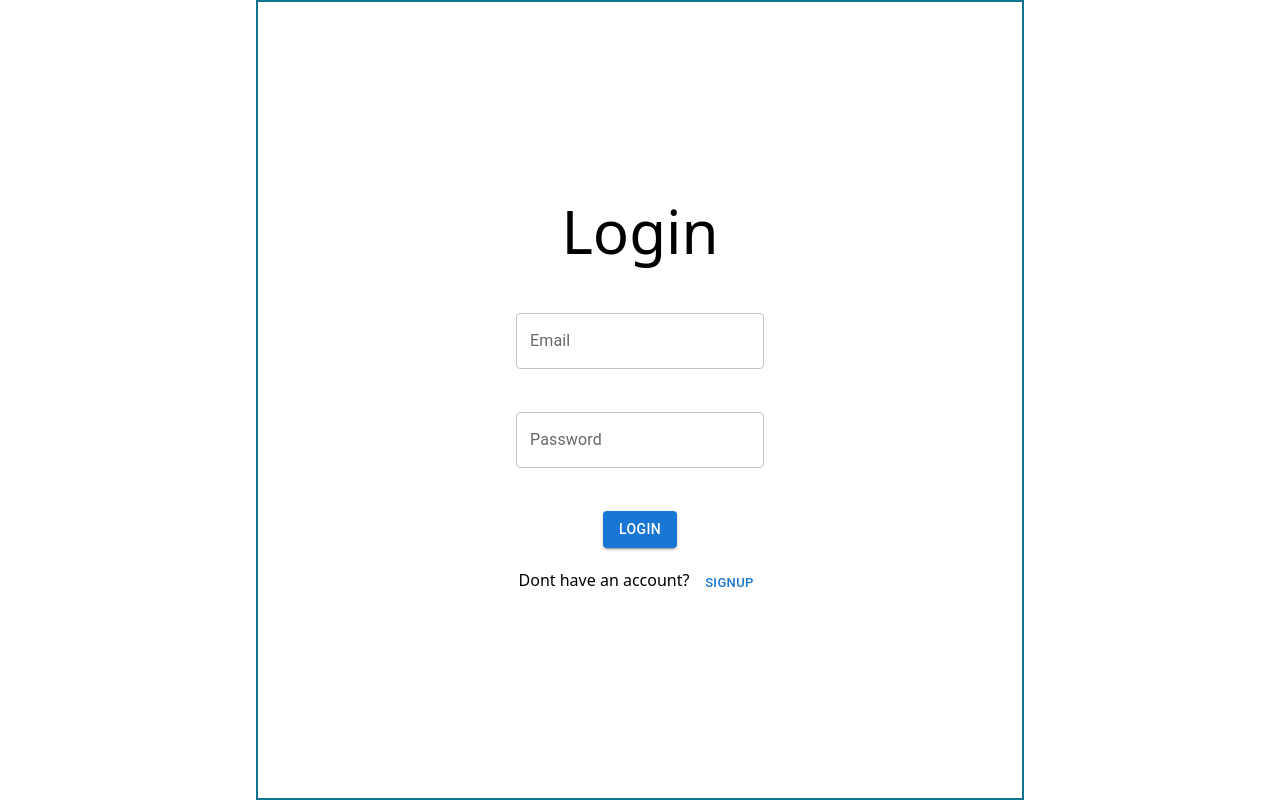
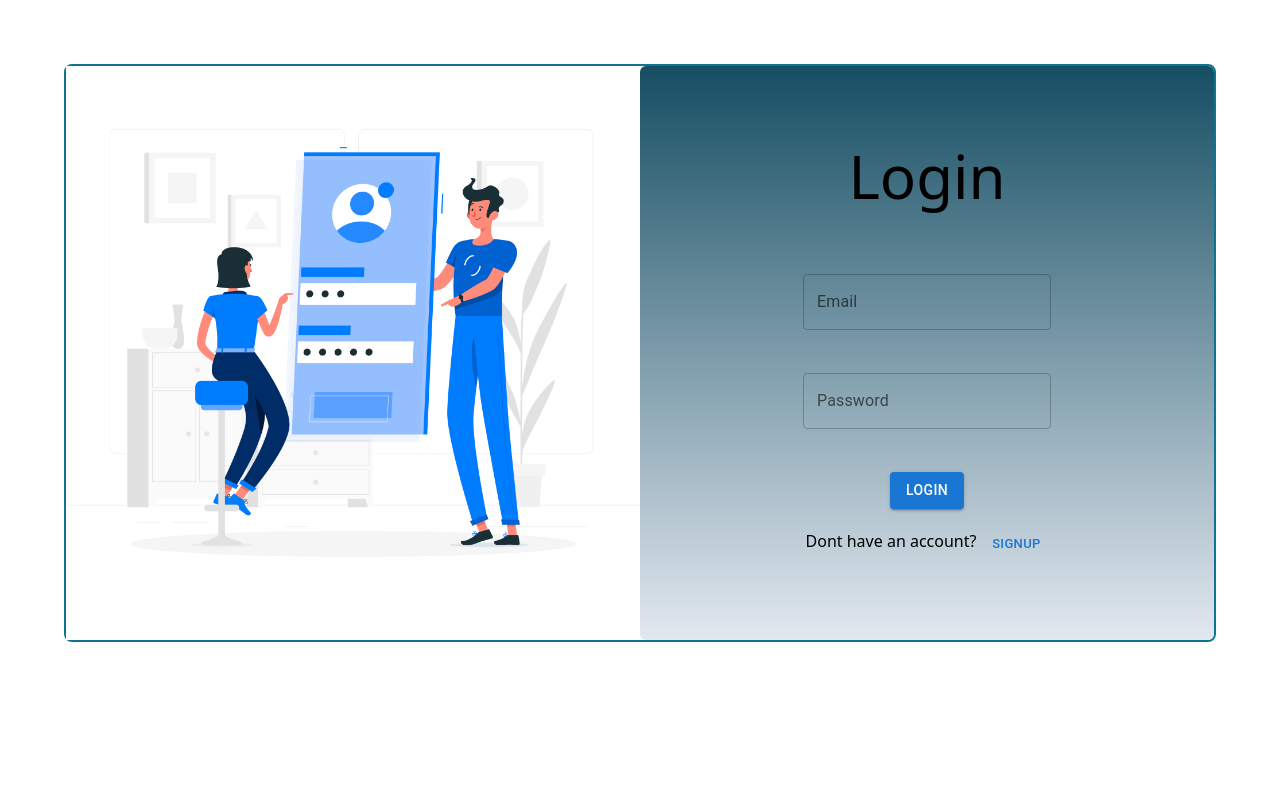
Before and after one commit to sudeepa99/Dashboard_frontend, a React (Vite) app in the folder my-react-app/: page / in a window 1280 px wide. Built offline with nearby package versions, Linux system fonts and the light colour scheme.

Commit message:
login stylings updated

```diff
--- a/my-react-app/src/components/FormContent/LoginFormContent.jsx
+++ b/my-react-app/src/components/FormContent/LoginFormContent.jsx
@@ -1,10 +1,16 @@
 import { Button, TextField } from "@mui/material";
 import React from "react";
+import loginimg from "../../assets/Login.jpg";
 
 export default function LoginFormContent(props) {
   return (
-    <div className="flex flex-col justify-center align-middle items-center h-screen w-auto   gap-5 border-2 border-cyan-700 mx-64 ">
-      <h1 className="text-6xl mb-8">{props.heading}</h1>
+    <div className="grid w-100% h-auto grid-cols-2 mx-16 rounded-lg my-16 border-2 border-cyan-700 ">
+      <div>
+        <img src={loginimg} alt="login" />
+      </div>
+
+      <div className="flex flex-col items-center justify-center gap-5 align-middle rounded-md bg-gradient-to-t from-slate-200 to-cyan-900 ">
+        <h1 className="mb-12 text-6xl">{props.heading}</h1>
         <TextField
           helperText=" "
           id="demo-helper-text-aligned-no-helper"
@@ -18,10 +24,11 @@ export default function LoginFormContent(props) {
         <Button variant="contained" size="medium">
           {props.submitButton}
         </Button>
-      <div className="flex gap-2 flex-row">
+        <div className="flex flex-row gap-2">
           <p>{props.text}</p>
           <Button size="small">{props.button}</Button>
         </div>
       </div>
+    </div>
   );
 }
```
Also changed, not shown: my-react-app/src/assets/Login.jpg (added). Lines whose indentation alone changed are shown as unchanged.
